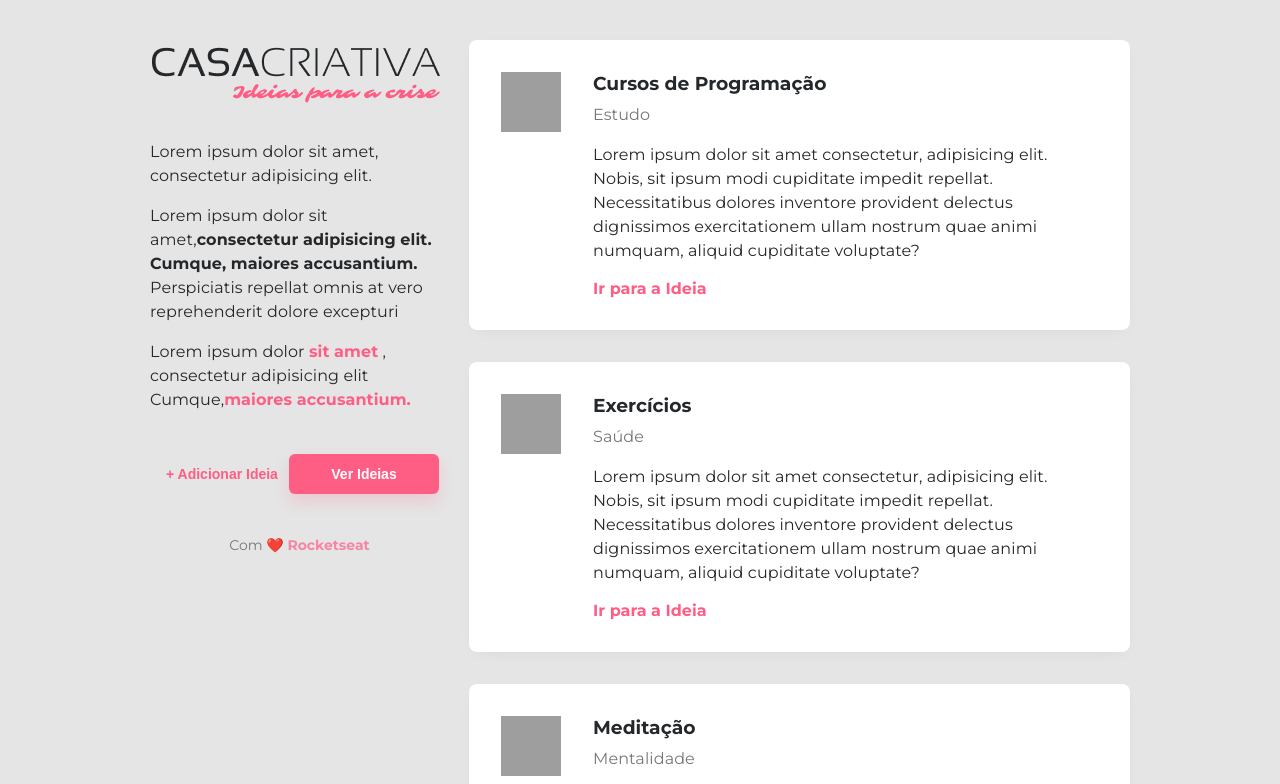
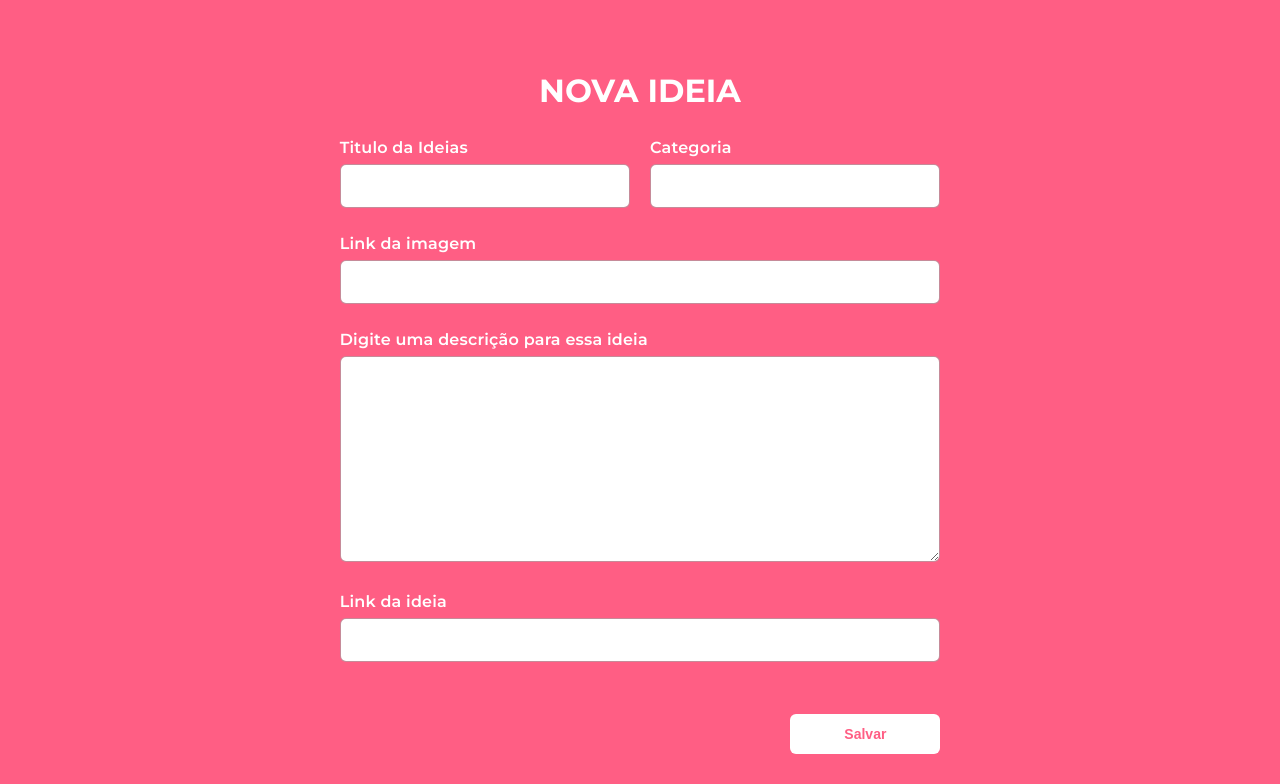
Before and after one commit to Wesleygmssa/work-shop-dev, a plain HTML site: page index.html in a window 1280 px wide. Both pictures are taken after a click on the button "+ Adicionar Ideia". Shown: the top 784 px of the page. Drawn offline with Linux system fonts and the light colour scheme; grey boxes are pictures that could not be loaded.

Commit message:
atualizanfo formulario

```diff
--- a/index.html
+++ b/index.html
@@ -1,5 +1,6 @@
 <!DOCTYPE html>
 <html lang="pt-br">
+
 <head>
     <meta charset="UTF-8">
     <meta name="viewport" content="width=device-width, initial-scale=1.0">
@@ -8,6 +9,7 @@
         rel="stylesheet">
     <title>Casa criativa</title>
 </head>
+
 <body>
 
     <div class="container">
@@ -27,19 +29,21 @@
 
                 <p>
                     Lorem ipsum dolor sit amet,<strong>consectetur adipisicing elit.
-                        Cumque, maiores accusantium.</strong> Perspiciatis repellat omnis at vero reprehenderit dolore excepturi
+                        Cumque, maiores accusantium.</strong> Perspiciatis repellat omnis at vero reprehenderit dolore
+                    excepturi
                 </p>
 
 
                 <p>
-                    Lorem ipsum dolor <a href="">sit amet</a> , consectetur adipisicing elit Cumque,<a href="#">maiores accusantium.</a>
+                    Lorem ipsum dolor <a href="">sit amet</a> , consectetur adipisicing elit Cumque,<a href="#">maiores
+                        accusantium.</a>
                 </p>
 
 
             </main>
 
             <section id="buttons">
-                    <button>+ Adicionar Ideia</button>
+                <button onclick="onOff()" >+ Adicionar Ideia</button>
                 <button class="fat"> Ver Ideias</button>
             </section>
 
@@ -50,14 +54,14 @@
 
         <section class="last-ideias">
             <div class="ideia">
-                    <img
-                    src="https://image.flaticon.com/icons/svg/2728/2728995.svg"
-                    alt="imagem de curso de Programação">
+                <img src="https://image.flaticon.com/icons/svg/2728/2728995.svg" alt="imagem de curso de Programação">
                 <div class="content">
                     <h3>Cursos de Programação</h3>
                     <p>Estudo</p>
                     <div class="description">
-                            Lorem ipsum dolor sit amet consectetur, adipisicing elit. Nobis, sit ipsum modi cupiditate impedit repellat. Necessitatibus dolores inventore provident delectus dignissimos exercitationem ullam nostrum quae animi numquam, aliquid cupiditate voluptate?
+                        Lorem ipsum dolor sit amet consectetur, adipisicing elit. Nobis, sit ipsum modi cupiditate
+                        impedit repellat. Necessitatibus dolores inventore provident delectus dignissimos exercitationem
+                        ullam nostrum quae animi numquam, aliquid cupiditate voluptate?
                     </div>
                     <a href="#">Ir para a Ideia</a>
                 </div>
@@ -69,8 +73,10 @@
                     <h3>Exercícios</h3>
                     <p>Saúde</p>
                     <div class="description">
-                            Lorem ipsum dolor sit amet consectetur, adipisicing elit. Nobis, sit ipsum modi cupiditate impedit repellat.
-                            Necessitatibus dolores inventore provident delectus dignissimos exercitationem ullam nostrum quae animi
+                        Lorem ipsum dolor sit amet consectetur, adipisicing elit. Nobis, sit ipsum modi cupiditate
+                        impedit repellat.
+                        Necessitatibus dolores inventore provident delectus dignissimos exercitationem ullam nostrum
+                        quae animi
                         numquam, aliquid cupiditate voluptate?
                     </div>
                     <a href="#">Ir para a Ideia</a>
@@ -83,8 +89,10 @@
                     <h3>Meditação</h3>
                     <p>Mentalidade</p>
                     <div class="description">
-                            Lorem ipsum dolor sit amet consectetur, adipisicing elit. Nobis, sit ipsum modi cupiditate impedit repellat.
-                            Necessitatibus dolores inventore provident delectus dignissimos exercitationem ullam nostrum quae animi
+                        Lorem ipsum dolor sit amet consectetur, adipisicing elit. Nobis, sit ipsum modi cupiditate
+                        impedit repellat.
+                        Necessitatibus dolores inventore provident delectus dignissimos exercitationem ullam nostrum
+                        quae animi
                         numquam, aliquid cupiditate voluptate?
                     </div>
                     <a href="#">Ir para a Ideia</a>
@@ -97,11 +105,35 @@
     </div>
 
     <!-- Modal -->
-    <div id="modal">
+    <div id="modal" class="hide">
         <div class="content">
             <h1>Nova Ideia</h1>
             <form action="">
-                <input type="text">
+
+                <div class="input-wrapper">
+                    <label for="title">Titulo da Ideias</label>
+                    <input type="text" name="title">
+                </div>
+
+                <div class="input-wrapper">
+                    <label for="category">Categoria</label>
+                    <input type="text" name="category">
+                </div>
+                <div class="input-wrapper">
+                    <label for="image">Link da imagem</label>
+                    <input type="url" name="image">
+                </div>
+                <div class="input-wrapper">
+                    <label for="description">Digite uma descrição para essa ideia</label>
+                    <textarea type="text" name="description" cols="30" rows="10"></textarea>
+                </div>
+                <div class="input-wrapper">
+                    <label for="link">Link da ideia</label>
+                    <input type="url" name="link">
+                </div>
+
+                <button>Salvar</button>
+
             </form>
         </div>
     </div>
@@ -109,4 +141,5 @@
 
     <script src="script.js"></script>
 </body>
+
 </html>
--- a/script.js
+++ b/script.js
@@ -0,0 +1,11 @@
+function onOff() {
+    document
+    .querySelector("#modal")
+    .classList
+    .toggle("hide")
+}
+
+
+// document
+// .querySelector("button.fat")
+// .addEventListener("click", onOff )
--- a/style.css
+++ b/style.css
@@ -3,11 +3,10 @@ body{
    color: #25282b;
    margin: 0;
    font-family: 'Montserrat', sans-serif;
+
 }
 
-.hide{
-    display: none;
-}
+
 
 a{
     color: #ff5e84;
@@ -135,3 +134,98 @@ footer a{
 .ideia .description {
     margin: 16px 0;
 }
+
+
+/* modal */
+
+#modal{
+    background-color: #ff5e84;
+    position: absolute;
+    top: 0;
+
+    width: 100vw;
+    height: auto;
+
+    display: flex;
+    justify-content: center;
+}
+
+#modal .content{
+       margin-top: 50px;
+    color: #fff;
+
+}
+
+#modal .content h1{
+    text-align: center;
+    text-transform: uppercase;
+}
+
+#modal form{
+  width: 80%;
+  max-width: 800px;
+
+  margin: 0 auto;
+
+  display: grid;
+  grid-template-columns: 1fr 1fr;
+
+  gap: 20px;
+
+}
+
+.content form div:nth-child(3), /* Oculpe os dois espaços */
+.content form div:nth-child(4),
+.content form div:nth-child(5){
+    grid-column: span 2 ;
+
+}
+
+.input-wrapper{
+
+
+}
+
+form  input,
+form textarea{
+    width: 100%;
+    padding: 12px;
+    box-sizing: border-box;
+    border-radius: 6px;
+    border:1px solid rgba(141,25,52,0.5);
+    outline: none;
+    font-size: 16px;
+
+}
+
+form label{
+    font-weight: 600;
+    line-height: 32px;
+    letter-spacing: 0.2px;
+}
+
+form button{
+    background-color: #fff;
+    width: 150px ;
+    height: 40px;
+
+    border-radius: 6px;
+
+    cursor: pointer;
+    margin: 32px 0;
+
+    grid-column:2 ; /* Jogando elemento para coluna 2 */
+    justify-self: end; /* posicionamento */
+}
+
+form button:hover{
+    background-color: #0994e3;
+    color: white;
+    text-decoration: none;
+    transition: 0.5s;
+}
+
+
+#modal.hide{
+    display: none;
+}
```
Lines whose indentation alone changed are shown as unchanged.
